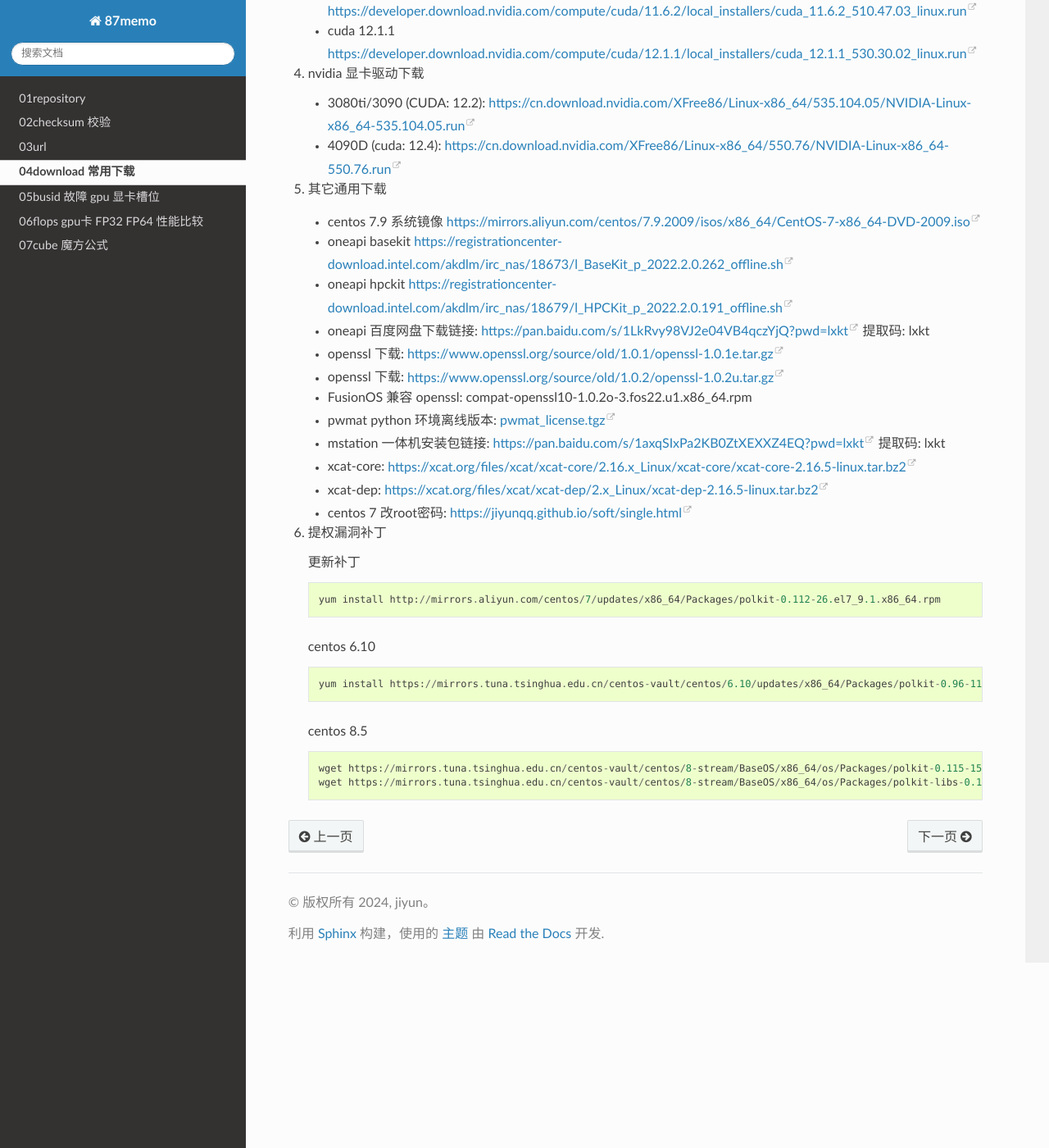
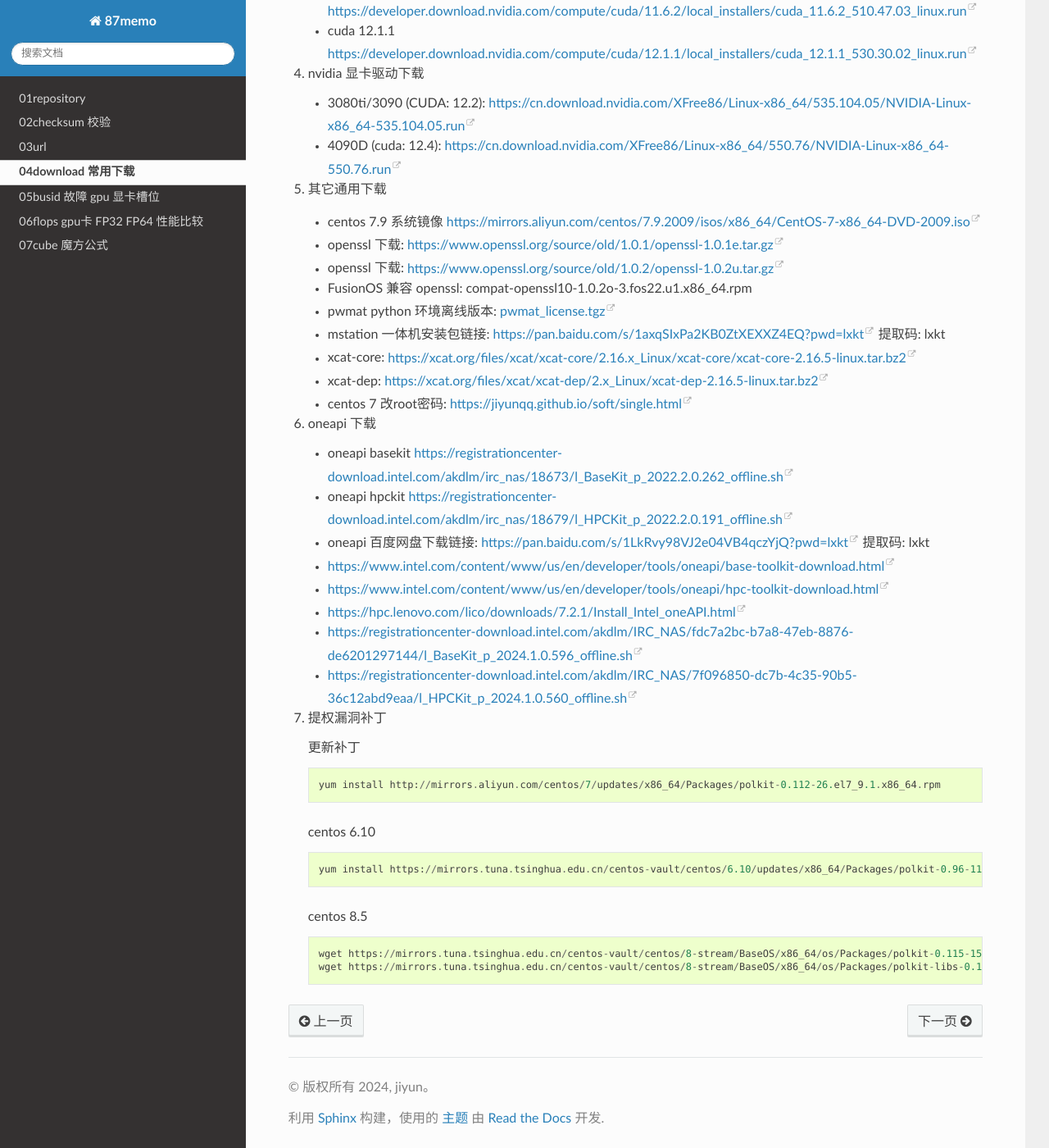
Before and after one commit to jiyunqq/87memo, a Sphinx documentation site: the page built from source/04download.rst, in a window 1280 px wide and 1400 px high, scrolled down 918 px. Shown: the whole window at 82% size. Built offline with Sphinx 7.4.7 and the Read the Docs theme 3.1.0, drawn with Linux system fonts in a browser that asks for light colours.

Commit message:
修改 download

```diff
--- a/source/04download.rst
+++ b/source/04download.rst
@@ -46,6 +43,19 @@
    - xcat-core: https://xcat.org/files/xcat/xcat-core/2.16.x_Linux/xcat-core/xcat-core-2.16.5-linux.tar.bz2
    - xcat-dep: https://xcat.org/files/xcat/xcat-dep/2.x_Linux/xcat-dep-2.16.5-linux.tar.bz2
    - centos 7 改root密码: https://jiyunqq.github.io/soft/single.html
+
+#. oneapi 下载
+
+   - oneapi basekit https://registrationcenter-download.intel.com/akdlm/irc_nas/18673/l_BaseKit_p_2022.2.0.262_offline.sh
+   - oneapi hpckit https://registrationcenter-download.intel.com/akdlm/irc_nas/18679/l_HPCKit_p_2022.2.0.191_offline.sh
+   - oneapi 百度网盘下载链接: https://pan.baidu.com/s/1LkRvy98VJ2e04VB4qczYjQ?pwd=lxkt 提取码: lxkt
+
+   - https://www.intel.com/content/www/us/en/developer/tools/oneapi/base-toolkit-download.html
+   - https://www.intel.com/content/www/us/en/developer/tools/oneapi/hpc-toolkit-download.html
+
+   - https://hpc.lenovo.com/lico/downloads/7.2.1/Install_Intel_oneAPI.html
+   - https://registrationcenter-download.intel.com/akdlm/IRC_NAS/fdc7a2bc-b7a8-47eb-8876-de6201297144/l_BaseKit_p_2024.1.0.596_offline.sh
+   - https://registrationcenter-download.intel.com/akdlm/IRC_NAS/7f096850-dc7b-4c35-90b5-36c12abd9eaa/l_HPCKit_p_2024.1.0.560_offline.sh
 
 #. 提权漏洞补丁
 
```
Also changed, not shown: other parts of source/04download.rst (+0 -3 lines).
